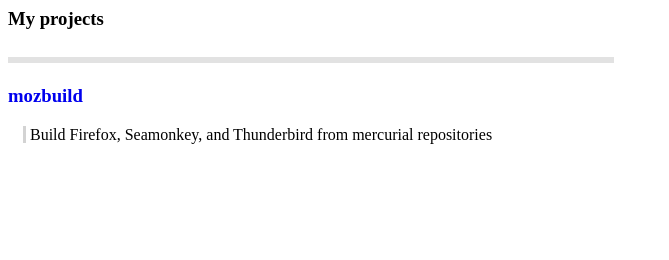
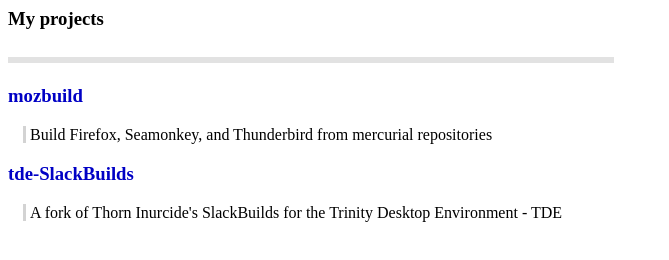
Before and after one commit to Ray-V/Ray-V.github.io, a plain HTML site: page index.html in a window 1280 px wide. Shown: the whole page, without its empty margins (0-669 px from the left). Drawn offline with Linux system fonts and the light colour scheme.

Commit message:
Update index.html

```diff
--- a/index.html
+++ b/index.html
@@ -11,14 +11,15 @@ margin-left: 15px;
 }
 hr {border:solid #e2e2e2 1px;width:100%;max-width:600px;float:left}
 hr.one {border:solid #e2e2e2 3px;width:100%;max-width:600px;float:left}
-a {text-decoration: none;}
- </style>
+a, a:visited {text-decoration: none;color: #0000c5;}
+    </style>
   </head>
   <body>
     <h3>My projects</h3>
     <hr class="one"><br>
     <h3><a href="https://ray-v.github.io/mozbuild/">mozbuild</a></h3>
-    <span class="console">&nbsp;Build Firefox, Seamonkey, and
-      Thunderbird from mercurial repositories</span>
+    <span class="console">&nbsp;Build Firefox, Seamonkey, and Thunderbird from mercurial repositories</span>
+    <h3><a href="https://github.com/Ray-V/tde-slackbuilds">tde-SlackBuilds</a></h3>
+    <span class="console">&nbsp;A fork of Thorn Inurcide's SlackBuilds for the Trinity Desktop Environment - TDE</span>
   </body>
 </html>
```
